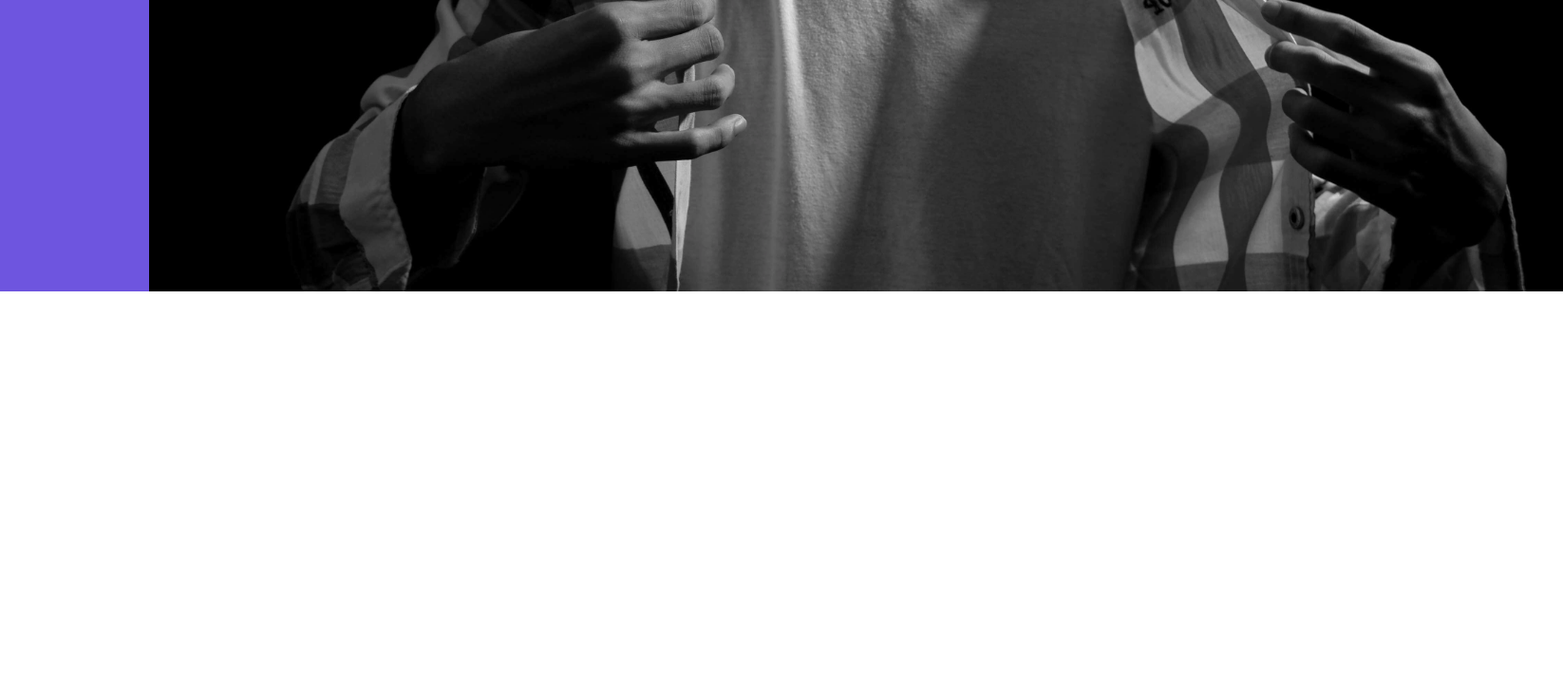
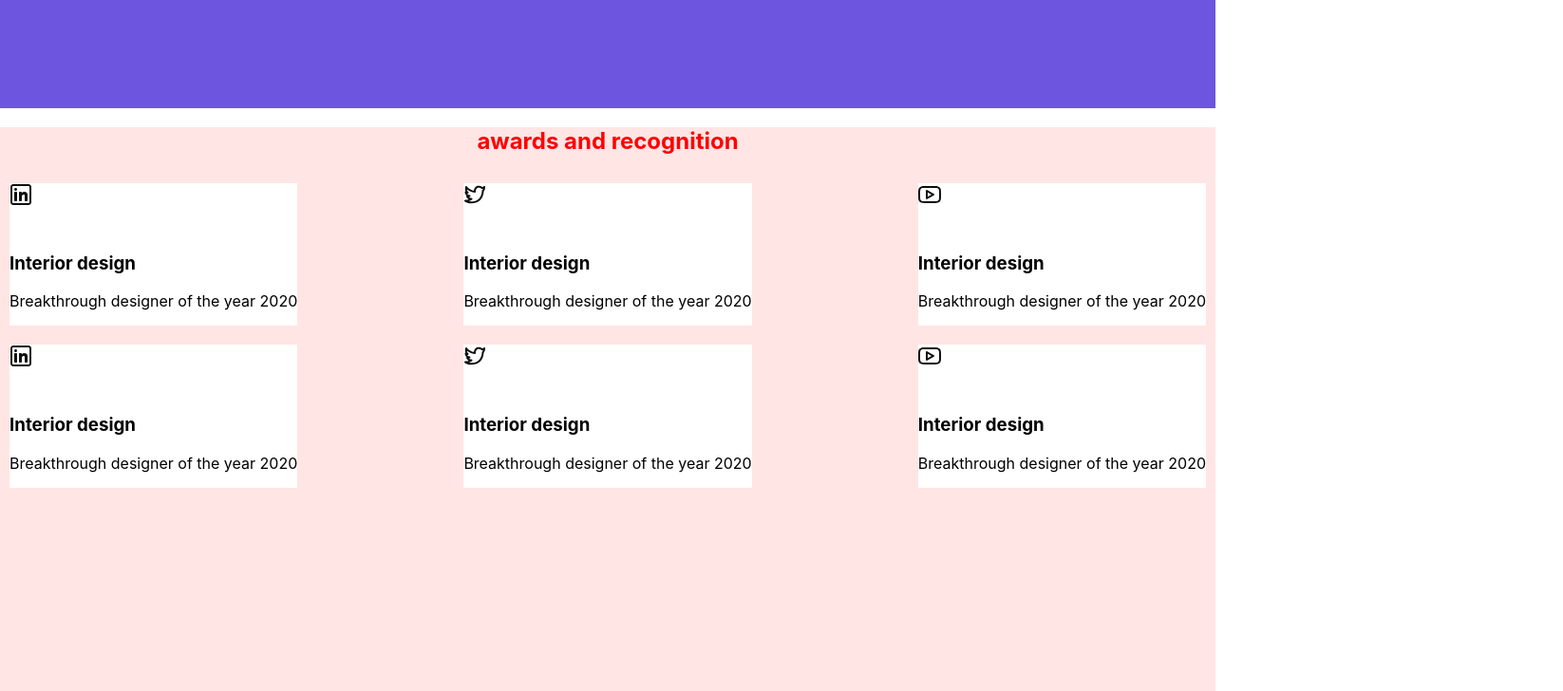
Before and after one commit to YaEfimov/myPortfolio, a React app: page / in a window 1280 px wide. Shown: the part 740-1468 px from the top of the page at 95% size, 1646 px wide, since content can reach past the window. Before the commit the page ends 1047 px from the top, so only its background shows below. Built offline with nearby package versions, Linux system fonts and the light colour scheme.

Commit message:
+ skills

```diff
--- a/src/App.tsx
+++ b/src/App.tsx
@@ -2,12 +2,14 @@ import "./App.css";
 import styled from "styled-components";
 import { Header } from "./layout/header/Header";
 import { Main } from "./layout/section/main/Main";
+import { Skills } from "./layout/section/skills/Skills";
 
 function App() {
   return (
     <div className="App">
       <Header />
       <Main />
+      <Skills/>
     </div>
   );
 }
--- /dev/null
+++ b/src/components/SectionTitle.tsx
@@ -0,0 +1,7 @@
+import styled from "styled-components";
+
+export const StyledSectionTitle = styled.h2`
+    color: red;
+    text-align: center;
+
+`
--- a/src/layout/section/main/Main.tsx
+++ b/src/layout/section/main/Main.tsx
@@ -27,8 +27,8 @@ const StyledMain = styled.div`
 `;
 
 const StyledPhoto = styled.img`
-  width: 1920px;
-  height: 993px;
+  width: 350px;
+  height: 430px;
   object-fit: cover;
 `;
 
--- /dev/null
+++ b/src/layout/section/skills/Skills.tsx
@@ -0,0 +1,25 @@
+import styled from "styled-components";
+import { FlexWrapper } from "../../../components/FlexWrapper";
+import { Icon } from "../../../components/icon/Icon";
+import { StyledSectionTitle } from "../../../components/SectionTitle";
+import { Skill } from "./skill/Skill";
+
+export const Skills = () => {
+    return(
+    <StyledSkills>
+        <StyledSectionTitle>awards and recognition</StyledSectionTitle>
+        <FlexWrapper wrap="wrap" justify="space-between">
+            <Skill iconId={"linkedin"} title = 'Interior design' description="Breakthrough designer of the year 2020"/>
+            <Skill iconId={"twitter"}  title = 'Interior design' description="Breakthrough designer of the year 2020"/>
+            <Skill iconId={"youtube"}  title = 'Interior design' description="Breakthrough designer of the year 2020"/>
+            <Skill iconId={"linkedin"} title = 'Interior design' description="Breakthrough designer of the year 2020"/>
+            <Skill iconId={"twitter"}  title = 'Interior design' description="Breakthrough designer of the year 2020"/>
+            <Skill iconId={"youtube"}  title = 'Interior design' description="Breakthrough designer of the year 2020"/>
+        </FlexWrapper>
+    </StyledSkills>);
+}
+
+const StyledSkills = styled.section`
+    background-color: #ffe5e4;
+    min-height: 100vh;
+`
--- /dev/null
+++ b/src/layout/section/skills/skill/Skill.tsx
@@ -0,0 +1,32 @@
+import styled from "styled-components";
+import { Icon } from "../../../../components/icon/Icon";
+
+type SkillPropsType = {
+    iconId: string;
+    title: string;
+    description: string;
+}
+
+export const Skill = (props: SkillPropsType) => {
+    return(
+                   <StyledSkill>
+                <Icon iconId={props.iconId} />
+                <SkillTitle>{props.title}</SkillTitle>
+                <SkillText>{props.description}</SkillText>
+            </StyledSkill>
+   );
+}
+
+const StyledSkill = styled.div`
+    widht: 33%;
+    background-color: white;
+    margin: 10px;
+`
+
+const SkillTitle = styled.h3`
+
+`
+
+const SkillText = styled.p`
+
+`
```
